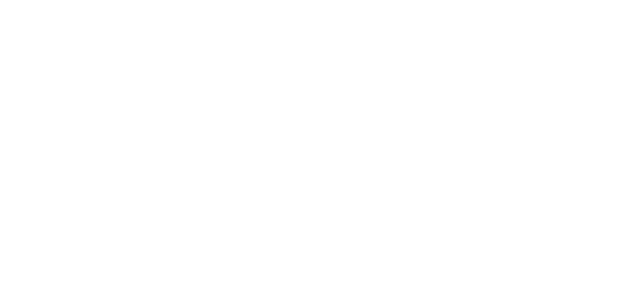
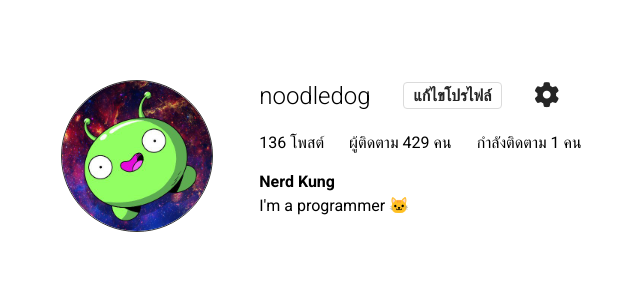
Before and after one commit to noodledog99/instargram-clone, a plain HTML site: page index.html in a window 1280 px wide. Shown: the whole page, without its empty margins (330-970 px from the left). Drawn offline with Linux system fonts and the light colour scheme.

Commit message:
implement section proflie

```diff
--- a/index.html
+++ b/index.html
@@ -1,12 +1,62 @@
 <!DOCTYPE html>
 <html lang="en">
+
 <head>
     <meta charset="UTF-8">
     <meta name="viewport" content="width=device-width, initial-scale=1.0">
+    <script src="https://kit.fontawesome.com/55de6076a1.js" crossorigin="anonymous"></script>
+    <link href="https://fonts.googleapis.com/css?family=Roboto:300,400,700&display=swap" rel="stylesheet">
     <link rel="stylesheet" href="style.css">
     <title>noodledog (@noodledog99)</title>
 </head>
+
 <body>
+    <!-- <header>
+        <nav>
+            <div class="nav-container">
+                <ul>
+                    <li></li>
+                </ul>
+            </div>
+        </nav>
+    </header> -->
+    <main>
+        <!-- <div class="main-container"> -->
+        <section class="profile_area">
+            <div class="container">
+                <div class="profile">
+                    <div class="profile-img">
+                        <img src="images/profile-picture/mooncake.jpg" alt="">
+                    </div>
+                    <div class="profile-info">
+                        <div class="profile-top">
+                            <div class="item-top">
+                                <h1>noodledog</h1>
+                            </div>
+                            <div class="item-top">
+                                <a href="" class="edit">แก้ไขโปรไฟล์</a>
+                            </div>
+                            <div class="item-top">
+                                <a href="" class="gear"><i class="fas fa-cog" ></i></a>
+                            </div>
+                        </div>
+                        <div class="profile-center">
+                            <ul>
+                                <li>136 โพสต์</li>
+                                <li>ผู้ติดตาม 429 คน</li>
+                                <li>กำลังติดตาม 1 คน</li>
+                            </ul>
+                        </div>
+                        <div class="profile-bottom">
+                            <p><strong>Nerd Kung</strong></p>
+                            <p>I'm a programmer 🐱</p>
+                        </div>
+                    </div>
+                </div>
+            </div>
+        </section>
+        <!-- </div> -->
+    </main>
+</body>
 
-</body>
 </html>
--- a/style.css
+++ b/style.css
@@ -0,0 +1,96 @@
+body,
+html {
+    margin: 0;
+    padding: 0;
+    font-family: 'Roboto', sans-serif;
+}
+
+.container {
+    max-width: 980px;
+    width: 100%;
+    margin: 32px auto;
+}
+
+.profile {
+    display: flex;
+    justify-content: center;
+
+}
+
+.profile-img {
+    max-width: 150px;
+    max-height: 150px;
+    width: 100%;
+    border-radius: 50%;
+    margin: 3em;
+    box-sizing: border-box;
+}
+
+.profile-img img {
+    width: 100%;
+    border-radius: 50%;
+    border: 1px solid #333;
+}
+
+.profile-info {
+    margin-top: 30px;
+}
+
+.profile-top {
+    display: flex;
+    align-items: center;
+    justify-content: space-between;
+    max-width: 300px;
+    width: 100%;
+}
+
+/* .item-top {
+    padding: 0 5px;
+}
+
+.item-top:nth-child(1) {
+    padding-left: 0;
+} */
+
+.profile-top h1 {
+    font-weight: 300;
+}
+
+a.edit {
+    border: 1px solid #DBDBDB;
+    border-radius: 4px;
+    padding: 3px 10px;
+    text-decoration: none;
+    color: #262626;
+    font-weight: 700;
+    font-size: 16px;
+}
+
+a.gear {
+    max-width: 500px;
+    width: 100%;
+}
+
+.gear i {
+    font-size: 25px;
+    color: #262626;
+}
+
+.profile-center ul {
+    display: flex;
+    padding: 3px 0;
+    margin: 0;
+}
+
+.profile-center li {
+    list-style-type: none;
+    padding-right: 25px;
+}
+
+.profile-bottom{
+    margin-top: 17px;
+}
+
+.profile-bottom p{
+    margin: 5px 0;
+}
```
Also changed, not shown: images/profile-picture/mooncake.jpg (added).
